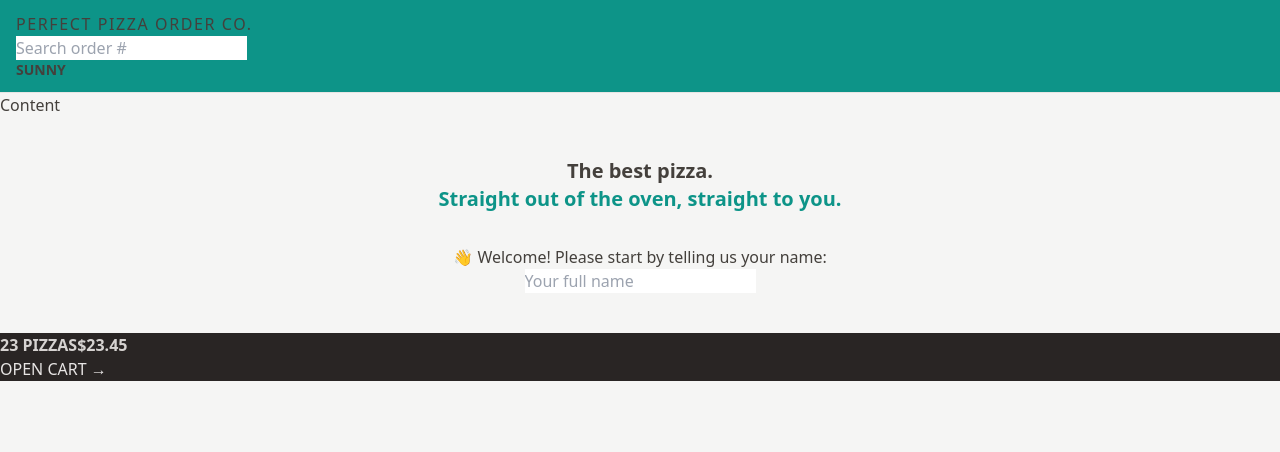
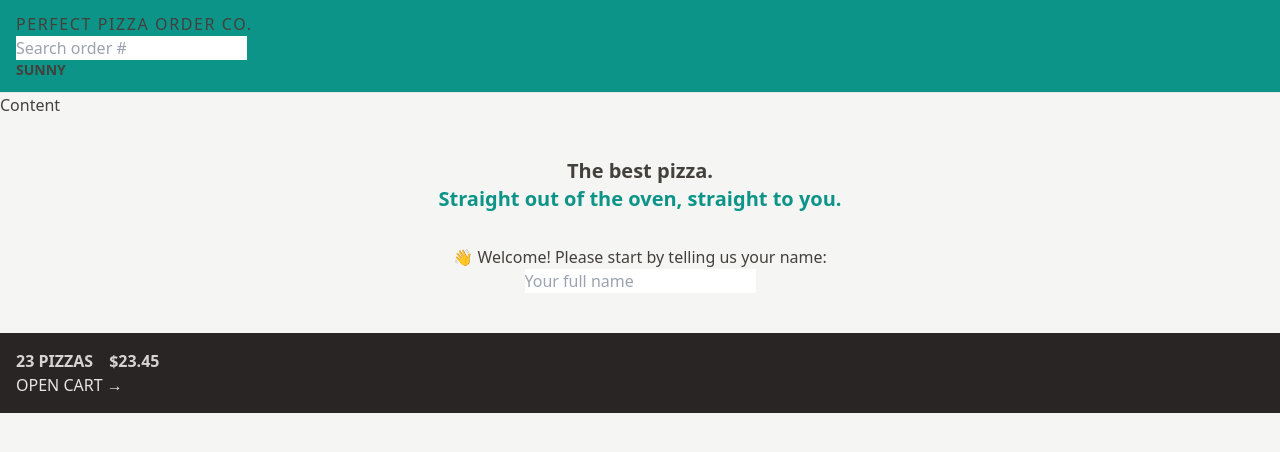
Before and after one commit to SunpreetSandhu/order-app, a React (Vite) app: page / in a window 1280 px wide. Shown: the top 452 px of the page. Built offline with nearby package versions, Linux system fonts and the light colour scheme.

Commit message:
added cartoverview spacing margin border...

```diff
--- a/src/features/cart/CartOverview.jsx
+++ b/src/features/cart/CartOverview.jsx
@@ -2,8 +2,8 @@ import { Link } from 'react-router-dom';
 
 function CartOverview() {
   return (
-    <div className="bg-stone-800 uppercase text-stone-200">
-      <p className="font-semibold text-stone-300">
+    <div className="bg-stone-800 p-4  uppercase text-stone-200">
+      <p className="space-x-4 font-semibold text-stone-300 ">
         <span>23 pizzas</span>
         <span>$23.45</span>
       </p>
```
